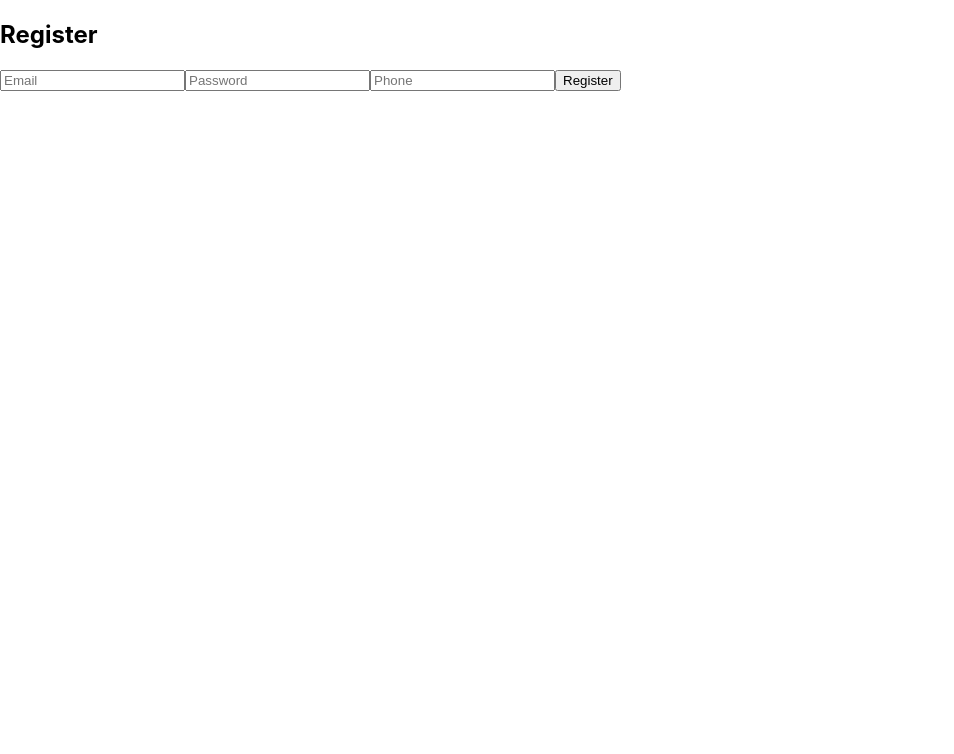
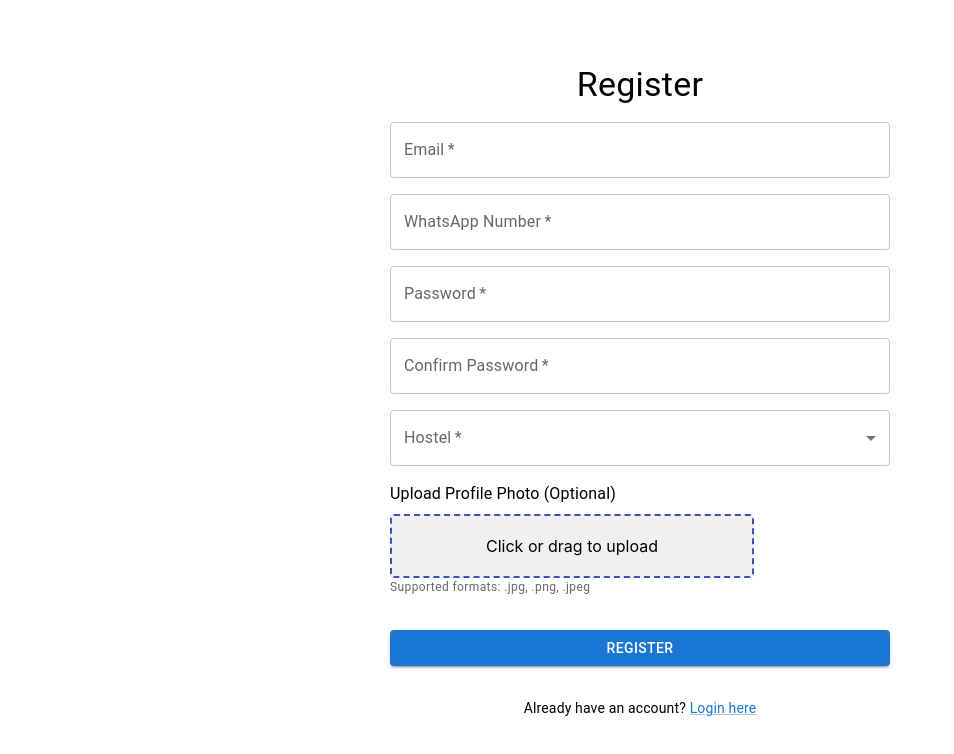
Before and after one commit to eshwar0210/lost_found_web, a React (Create React App) app: page /register in a window 1280 px wide. Shown: the top 754 px of the page, without its empty margins (0-954 px from the left). Built offline with nearby package versions, Linux system fonts and the light colour scheme; the HTML template or start-up script is replaced by a standard one.

Commit message:
Installed material ui and ui setup for login , register

```diff
--- a/package.json
+++ b/package.json
@@ -3,6 +3,9 @@
   "version": "0.1.0",
   "private": true,
   "dependencies": {
+    "@emotion/react": "^11.13.3",
+    "@emotion/styled": "^11.13.0",
+    "@mui/material": "^6.1.4",
     "@testing-library/jest-dom": "^5.17.0",
     "@testing-library/react": "^13.4.0",
     "@testing-library/user-event": "^13.5.0",
--- a/src/App.js
+++ b/src/App.js
@@ -1,5 +1,8 @@
 import React from 'react';
 import { BrowserRouter as Router, Routes, Route, Navigate } from 'react-router-dom';
+
+import { Container} from '@mui/material';
+
 import Home from './components/Home';
 import Register from './components/Register';
 import Login from './components/Login';
@@ -19,6 +22,7 @@ const PrivateRoute = ({ element: Component }) => {
 function App() {
   return (
     <Router>
+    <Container>
       <Routes>
         {/* If the user is logged in, redirect to home, else to login */}
         <Route path="/" element={isAuthenticated() ? <Navigate to="/home" /> : <Navigate to="/login" />} />
@@ -31,6 +35,7 @@ function App() {
         <Route path="/home" element={<PrivateRoute element={<Home />} />} />
         <Route path="/profile" element={<PrivateRoute element={<Profile />} />} />
       </Routes>
+      </Container>
     </Router>
   );
 }
--- a/src/components/Login.js
+++ b/src/components/Login.js
@@ -1,4 +1,5 @@
 import React, { useState } from 'react';
+import { Container, TextField, Button, Typography, Box, Link } from '@mui/material';
 
 const Login = () => {
     const [email, setEmail] = useState('');
@@ -6,29 +7,54 @@ const Login = () => {
 
     const handleSubmit = (e) => {
         e.preventDefault();
-        // Handle login logic here
-        console.log({ email, password });
+        console.log({ email, password }); // Handle login logic here
     };
 
     return (
-        <form onSubmit={handleSubmit}>
-            <h2>Login</h2>
-            <input
+        <Container maxWidth="xs">
+            <Box display="flex" flexDirection="column" alignItems="center" justifyContent="center" height="100vh">
+                <Typography variant="h4" component="h1" gutterBottom>
+                    Login
+                </Typography>
+                <form onSubmit={handleSubmit} style={{ width: '100%' }}>
+                    <TextField
+                        label="Email"
                         type="email"
-                placeholder="Email"
+                        fullWidth
+                        margin="normal"
                         value={email}
                         onChange={(e) => setEmail(e.target.value)}
                         required
                     />
-            <input
+                    <TextField
+                        label="Password"
                         type="password"
-                placeholder="Password"
+                        fullWidth
+                        margin="normal"
                         value={password}
                         onChange={(e) => setPassword(e.target.value)}
                         required
                     />
-            <button type="submit">Login</button>
+                    <Button
+                        type="submit"
+                        variant="contained"
+                        color="primary"
+                        fullWidth
+                        style={{ marginTop: '16px' }}
+                    >
+                        Login
+                    </Button>
                 </form>
+                {/* Forgot Password Link */}
+                <Link href="#" variant="body2" style={{ marginTop: '16px' }}>
+                    Forgot Password?
+                </Link>
+                {/* New User Register Link */}
+                <Link href="/register" variant="body2" style={{ marginTop: '8px' }}>
+                    New User? Register
+                </Link>
+            </Box>
+        </Container>
     );
 };
 
--- a/src/components/Register.js
+++ b/src/components/Register.js
@@ -1,42 +1,137 @@
 import React, { useState } from 'react';
+import { TextField, Button, Typography, Box, MenuItem ,Link} from '@mui/material';
 
 const Register = () => {
     const [email, setEmail] = useState('');
+    const [whatsapp, setWhatsapp] = useState('');
     const [password, setPassword] = useState('');
-    const [phone, setPhone] = useState('');
+    const [confirmPassword, setConfirmPassword] = useState('');
+    const [hostel, setHostel] = useState('');
+    const [profilePhoto, setProfilePhoto] = useState(null);
+
+    const hostels = ['Kalam', 'C.V. Raman', 'Aryabatta', 'Asima'];
 
     const handleSubmit = (e) => {
         e.preventDefault();
+        console.log({
+            email,
+            whatsapp,
+            password,
+            confirmPassword,
+            hostel,
+            profilePhoto,
+        });
         // Handle registration logic here
-        console.log({ email, password, phone });
     };
 
     return (
-        <form onSubmit={handleSubmit}>
-            <h2>Register</h2>
-            <input
+        <Box
+            component="form"
+            onSubmit={handleSubmit}
+            sx={{
+                display: 'flex',
+                flexDirection: 'column',
+                gap: 2,
+                maxWidth: '500px',
+                margin: 'auto',
+                marginTop: 8, // Increased top margin for better spacing
+            }}
+            mb={{ xs: 4, sm: 6 }}
+        >
+            <Typography variant="h4" component="h1" align="center">Register</Typography>
+
+            <TextField
+                label="Email"
                 type="email"
-                placeholder="Email"
                 value={email}
                 onChange={(e) => setEmail(e.target.value)}
                 required
             />
-            <input
+            <TextField
+                label="WhatsApp Number"
+                type="tel"
+                value={whatsapp}
+                onChange={(e) => setWhatsapp(e.target.value)}
+                required
+            />
+            <TextField
+                label="Password"
                 type="password"
-                placeholder="Password"
                 value={password}
                 onChange={(e) => setPassword(e.target.value)}
                 required
             />
-            <input
-                type="text"
-                placeholder="Phone"
-                value={phone}
-                onChange={(e) => setPhone(e.target.value)}
+            <TextField
+                label="Confirm Password"
+                type="password"
+                value={confirmPassword}
+                onChange={(e) => setConfirmPassword(e.target.value)}
                 required
             />
-            <button type="submit">Register</button>
-        </form>
+            <TextField
+                select
+                label="Hostel"
+                value={hostel}
+                onChange={(e) => setHostel(e.target.value)}
+                required
+            >
+                {hostels.map((hostel) => (
+                    <MenuItem key={hostel} value={hostel}>
+                        {hostel}
+                    </MenuItem>
+                ))}
+            </TextField>
+
+            {/* Profile Photo Input */}
+            <Box sx={{ display: 'flex', flexDirection: 'column', alignItems: 'left', marginBottom: 2 }}>
+                <Typography variant="body1" component="label" sx={{ display: 'block', marginBottom: '8px' }}>
+                    Upload Profile Photo (Optional)
+                </Typography>
+                <input
+                    type="file"
+                    accept="image/*"
+                    onChange={(e) => setProfilePhoto(e.target.files[0])}
+                    style={{
+                        display: 'none', // Hide the default file input
+                    }}
+                    id="profile-photo-upload"
+                />
+                <label htmlFor="profile-photo-upload">
+                    <Box
+                        sx={{
+                            border: '2px dashed #3f51b5',
+                            padding: '20px',
+                            borderRadius: '4px',
+                            backgroundColor: '#f0f0f0',
+                            cursor: 'pointer',
+                            textAlign: 'center',
+                            width: '100%', // Make it full width
+                            maxWidth: '320px', // Limit the maximum width for responsiveness
+                            '&:hover': {
+                                backgroundColor: '#e0e0e0',
+                            },
+                        }}
+                    >
+                        Click or drag to upload
+                    </Box>
+                </label>
+                <Typography variant="caption" color="textSecondary">
+                    Supported formats: .jpg, .png, .jpeg
+                </Typography>
+            </Box>
+
+            <Button type="submit" variant="contained">Register</Button>
+
+            <Box mt={2}>
+                <Typography variant="body2" align="center">
+                    Already have an account?{' '}
+                    <Link href="/login" color="primary">
+                        Login here
+                    </Link>
+                </Typography>
+            </Box>
+
+        </Box>
     );
 };
 
```
Also changed, not shown: 1 other file (tests, documents, lock files or other folders). Lines whose indentation alone changed are shown as unchanged.
